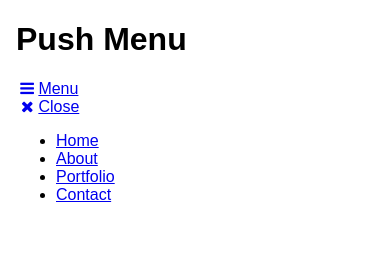
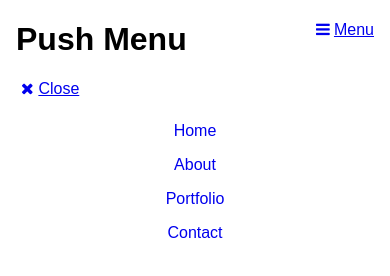
Before and after one commit to guy00030/exercise-3, a plain HTML site: page index.html in a window 390 px wide. Drawn offline with nearby package versions, Linux system fonts and the light colour scheme.

Commit message:
feat. added scss

```diff
--- a/index.html
+++ b/index.html
@@ -10,10 +10,13 @@
 </head>
 <body class="noscript">
 
+    <div class="site-wrapper" data-state="slide-closed">
+    <div class="sliding-canvas">
+
       <header class="header">
         <h1>Push Menu</h1>
           <a class="toggle-btn" href="#"><i class="i-menu"></i><span>Menu</span><a/>
-        <nav class="navigation">
+        <nav class="navigation slide-menu">
           <a class="close-btn" href="#"><i class="i-close"></i><span>Close</span><a/>
           <ul>
               <li><a href="#">Home</a></li>
@@ -32,6 +35,9 @@
 
       </footer><!-- /footer -->
 
+      </div>
+    </div>
+
   <!-- JS -->
   <script src="https://ajax.googleapis.com/ajax/libs/jquery/2.1.3/jquery.min.js"></script>
   <script src="js/push-menu.js" type="text/javascript"></script>
--- a/scss/components/_main.scss
+++ b/scss/components/_main.scss
@@ -22,7 +22,8 @@ body{
   font-family: sans-serif;
   @include zero;
   // Hides close button if there is no js
-  &.noscript .close-btn{
+  &.noscript .close-btn
+  &.noscript .toggle-btn{
     display: none;
   }
 }
@@ -31,3 +32,84 @@ header {
   padding: 0 1em;
   position: relative;
 }
+
+.toggle-btn {
+  position: absolute;
+  right: 1em;
+  top: 0;
+}
+
+.navigation ul {
+  @include zero;
+  li{
+    list-style-type: none;
+    a{
+    display: block;
+    padding: .5em 1em;
+    text-align: center;
+    border-bottom: 1px silid $light-grey;
+    text-decoration: none;
+  }
+  &:first-child a{
+    border-top: 1px solid $light-grey;
+    }
+  }
+}
+
+.toggle-btn
+.close-btn {
+  color: text-color;
+  height: 40px;
+  width: 40px;
+  i {
+    border: 1px solid $text-color;
+    padding: .5em;
+
+  }
+  span{
+    @include hide-text;
+    }
+}
+
+// Sliding Navigation
+
+@media only screen and (max-width: 60em){
+  // Page should move when nav open
+  // pnly time we will ever use max-width
+    .site-wrapper{
+      position: relative;
+      overflow: hidden;
+      width: 100%;
+      z-index: 100;
+      .sliding-canvas{
+        width: 100%;
+        height: 100%;
+        position: relative;
+        transform: translateX(0);
+        @include ease(all, 300ms, ease-in-out);
+
+      }
+
+        &[data-state="slide-open"] .sliding-canvas{
+          transform: translateX(-100%); // Allows nav to be greater than page height when opened
+        }
+
+        &[data-state="slide-open"]{
+          overflow: visible;
+
+   } // .site-wrapper
+
+
+   // Navigation Styles
+   .slide-menu {
+    positiona: absolute;
+    width: 100%;
+    height: 100%;
+    top: 0;
+    bottom: 0;
+    right: -100%;
+    min-height: 600px;
+
+   }
+
+}
```
Also changed, not shown: css/style.css.
